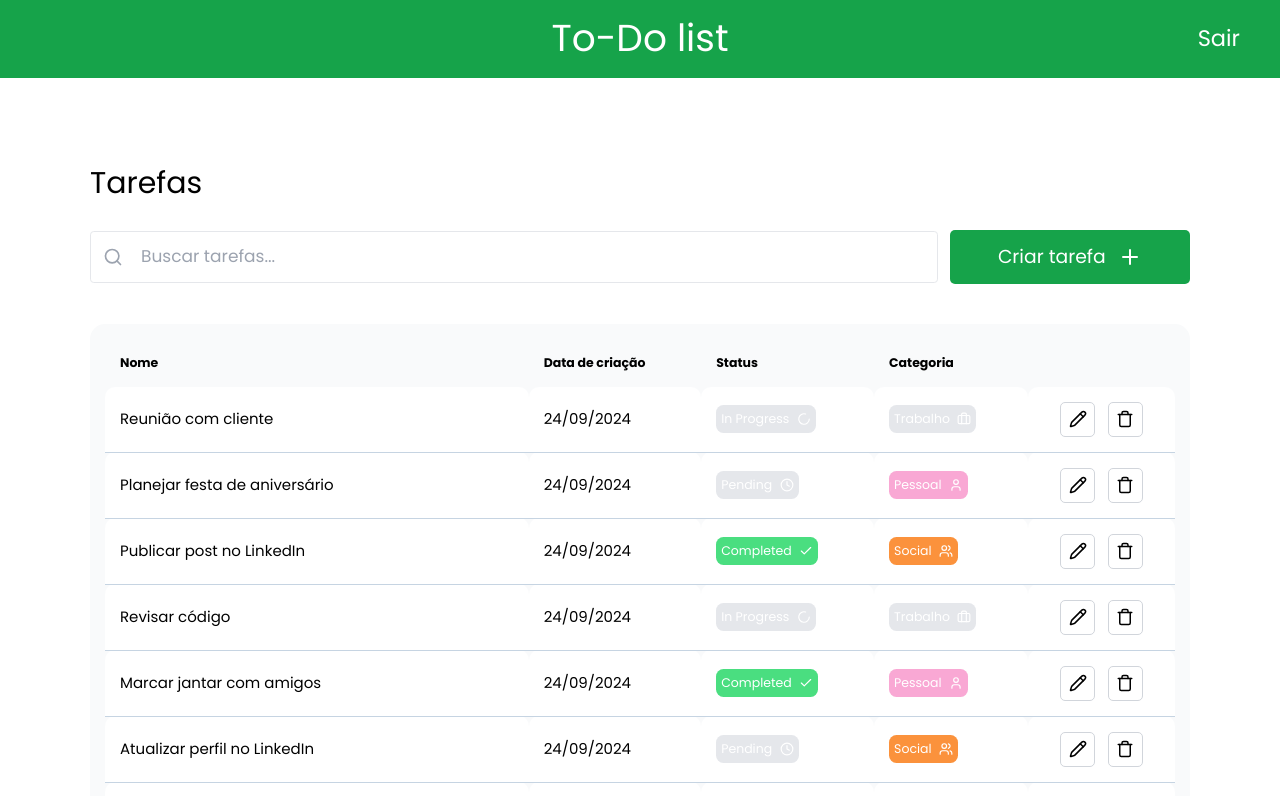
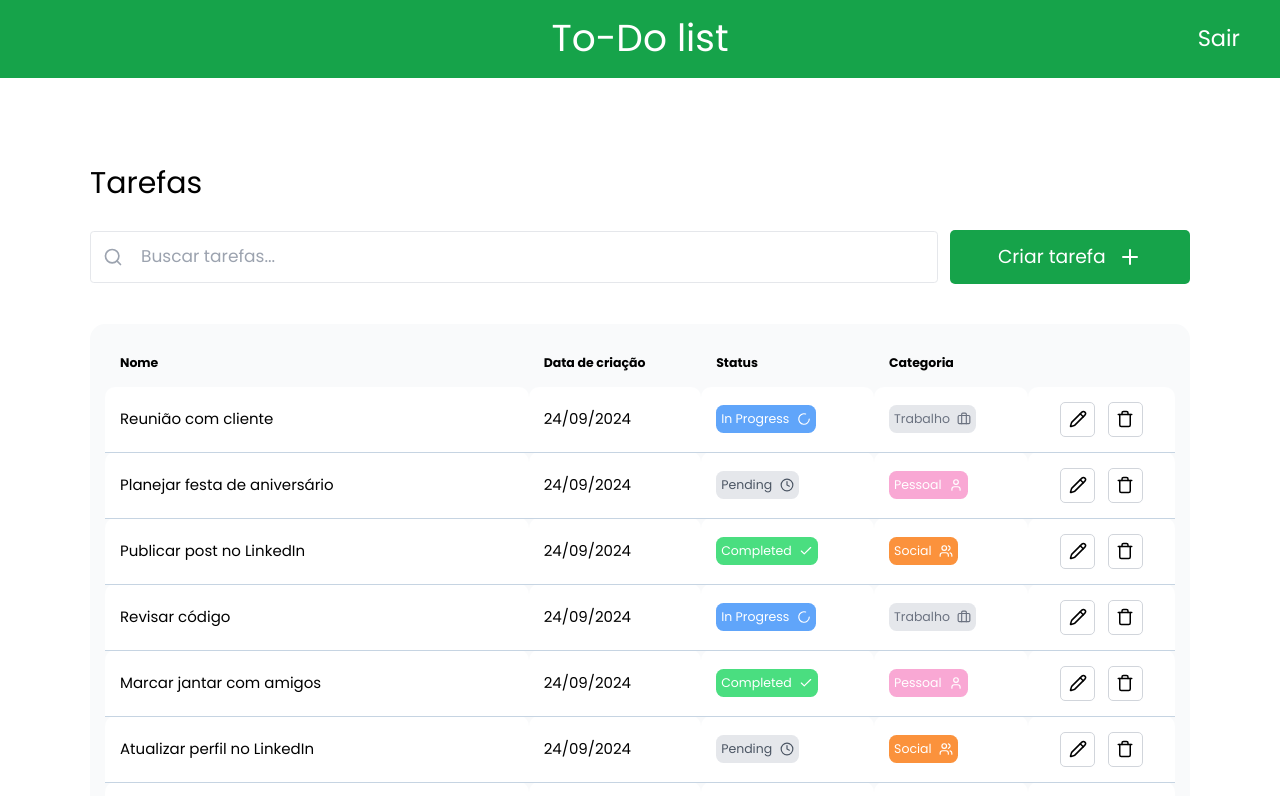
Before and after one commit to Kaua2123/nextjs-to-do-list, a Next.js app: page /tasks in a window 1280 px wide. Shown: the top 796 px of the page. Built offline with nearby package versions, Linux system fonts and the light colour scheme.

Commit message:
fix: fixed wrong colors in status and tags badges

```diff
--- a/src/app/ui/tasks/status.tsx
+++ b/src/app/ui/tasks/status.tsx
@@ -5,11 +5,11 @@ export function Status({ status }: { status: string }) {
   return (
     <span
       className={clsx(
-        'inline-flex items-center gap-3 bg-gray-200 px-2 py-2 rounded-xl text-white text-xl',
+        'inline-flex items-center gap-3 px-2 py-2 rounded-xl text-xl',
         {
-          'bg-green-400': status === 'completed',
+          'bg-green-400 text-white': status === 'completed',
           'bg-gray-200 text-gray-600': status === 'pending',
-          'bg-blue-400': status === 'in progress',
+          'bg-blue-400 text-white': status === 'in progress',
         },
       )}
     >
--- a/src/app/ui/tasks/tags.tsx
+++ b/src/app/ui/tasks/tags.tsx
@@ -5,11 +5,11 @@ export function Tags({ tags }: { tags: string }) {
   return (
     <span
       className={clsx(
-        'inline-flex items-center gap-3 bg-gray-200 px-2 py-2 rounded-xl text-xl text-white',
+        'inline-flex items-center gap-3  px-2 py-2 rounded-xl text-xl',
         {
           'bg-gray-200 text-gray-500': tags === 'trabalho',
-          'bg-pink-300': tags === 'pessoal',
-          'bg-orange-400': tags === 'social',
+          'bg-pink-300 text-white': tags === 'pessoal',
+          'bg-orange-400 text-white': tags === 'social',
         },
       )}
     >
```
